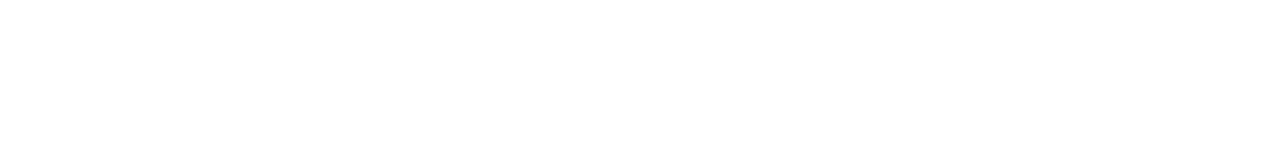
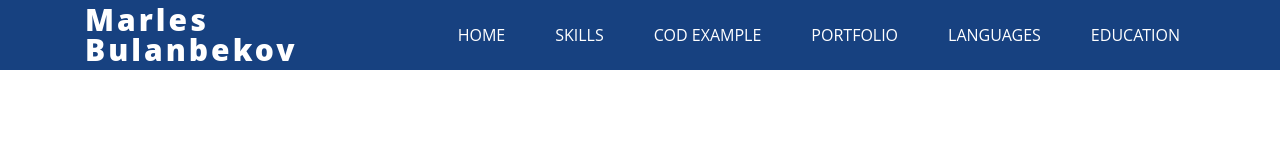
Before and after one commit to Marles0811/Marles0811, a plain HTML site: page index.html in a window 1280 px wide. Drawn offline with Linux system fonts and the light colour scheme.

Commit message:
add header

```diff
--- a/css/style.css
+++ b/css/style.css
@@ -0,0 +1,81 @@
+:root {
+  --accent: #174180;
+  --accent-light: #3764a7;
+  --pure-white: #fff;
+}
+
+html {
+  box-sizing: border-box;
+  scroll-behavior: smooth;
+}
+
+*,
+*::before,
+*::after {
+  box-sizing: inherit;
+}
+
+body {
+  margin: 0;
+  font-family: "Open Sans", sans-serif;
+  color: var(--accent);
+}
+
+.container {
+  width: 1140px;
+  margin: 0 auto;
+  padding: 0 15px;
+}
+
+.header {
+  background-color: var(--accent);
+}
+
+.header a {
+  color: var(--pure-white);
+  text-decoration: none;
+}
+
+.header-nav {
+  padding: 5px 0;
+  display: flex;
+  justify-content: space-between;
+  align-items: center;
+}
+
+.header-logo {
+  width: 20%;
+  font-size: 30px;
+  line-height: 30px;
+  font-weight: 800;
+  letter-spacing: 3px;
+}
+
+.header-logo img {
+  width: 100%;
+  height: 60px;
+  object-fit: contain;
+}
+
+.header-menu {
+  width: 78%;
+  display: flex;
+  flex-wrap: wrap;
+  justify-content: flex-end;
+  gap: 20px;
+  margin: 0;
+  padding: 0;
+  list-style: none;
+}
+
+.header-menu-link {
+  padding: 15px;
+  font-size: 16px;
+  line-height: 16px;
+  text-transform: uppercase;
+  transition: background-color 0.4s;
+}
+
+.header-menu-link:hover {
+  background-color: var(--accent-light);
+}
--- a/index.html
+++ b/index.html
@@ -3,9 +3,40 @@
   <head>
     <meta charset="UTF-8" />
     <meta http-equiv="X-UA-Compatible" content="IE=edge" />
-    <meta name="viewport" content="width=device-width, initial-scale=1.0" />
+    <meta name="viewport" content="width=device-width, initial-scalel=1.0" />
     <title>Marles Bulanbekov</title>
-    <link rel="stylesheet" href="css/style.css"
+    <link rel="stylesheet" href="css/style.css"/>
   </head>
-  <body></body>
+  <body>
+    <header class="header">
+      <div class="header-inner">
+        <div class="container">
+         <nav class="header-nav">
+           <a href="#" class="header-logo">Marles Bulanbekov</a>
+           <ul class="header-menu">
+             <li class="header-menu-item">
+              <a href="home" class="header-menu-link">Home</a>
+             </li>
+             <li class="header-menu-item">
+              <a href="#skills" class="header-menu-link">Skills</a>
+             <li class="header-menu-item">
+                <a href="#code" class="header-menu-link">Cod Example</a>
+              </li>
+             <li class="header-menu-item">
+                <a href="#portfolio" class="header-menu-link">Portfolio</a>
+             </li>
+             <li class="header-menu-item">
+                <a href="#languages" class="header-menu-link">Languages</a>
+             </li>
+             <li class="header-menu-item">
+                <a href="#education" class="header-menu-link">Education</a>
+             </li>
+               </li>
+             </li>
+           </ul>
+         </nav>
+       </div>
+      </div>
+    </header>
+  </body>
 </html>
```
